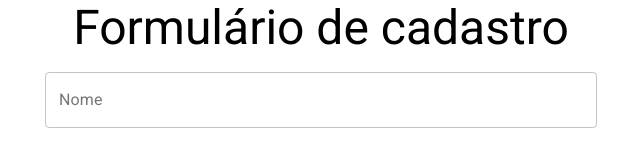
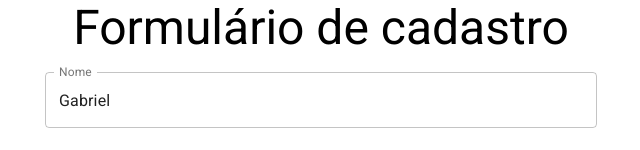
Before and after one commit to gabrielmsdf3/form-react-alura, a React (Create React App) app: page / in a window 1280 px wide. Shown: the top 150 px of the page, without its empty margins (319-959 px from the left). Built offline with nearby package versions, Linux system fonts and the light colour scheme.

Commit message:
react hooks use state

```diff
--- a/src/components/FormularioCadastro/FormularioCadastro.jsx
+++ b/src/components/FormularioCadastro/FormularioCadastro.jsx
@@ -1,8 +1,8 @@
-import React from "react"
+import React, { useState } from "react"
 import { TextField, Button, Switch, FormControlLabel } from "@material-ui/core"
 
 function FormularioCadastro() {
-  let nome = ""
+  const [nome, setNome] = useState("Gabriel")
   return (
     <form
       onSubmit={(event) => {
@@ -11,10 +11,11 @@ function FormularioCadastro() {
       }}
     >
       <TextField
+        value={nome}
         onChange={(event) => {
-          nome = event.target.value
-          if(nome.length > 3){
-            nome = nome.substr(0,3)
+          setNome(event.target.value)
+          if (nome.length > 3) {
+            setNome(nome.substr(0, 3))
           }
         }}
         id="nome"
```
